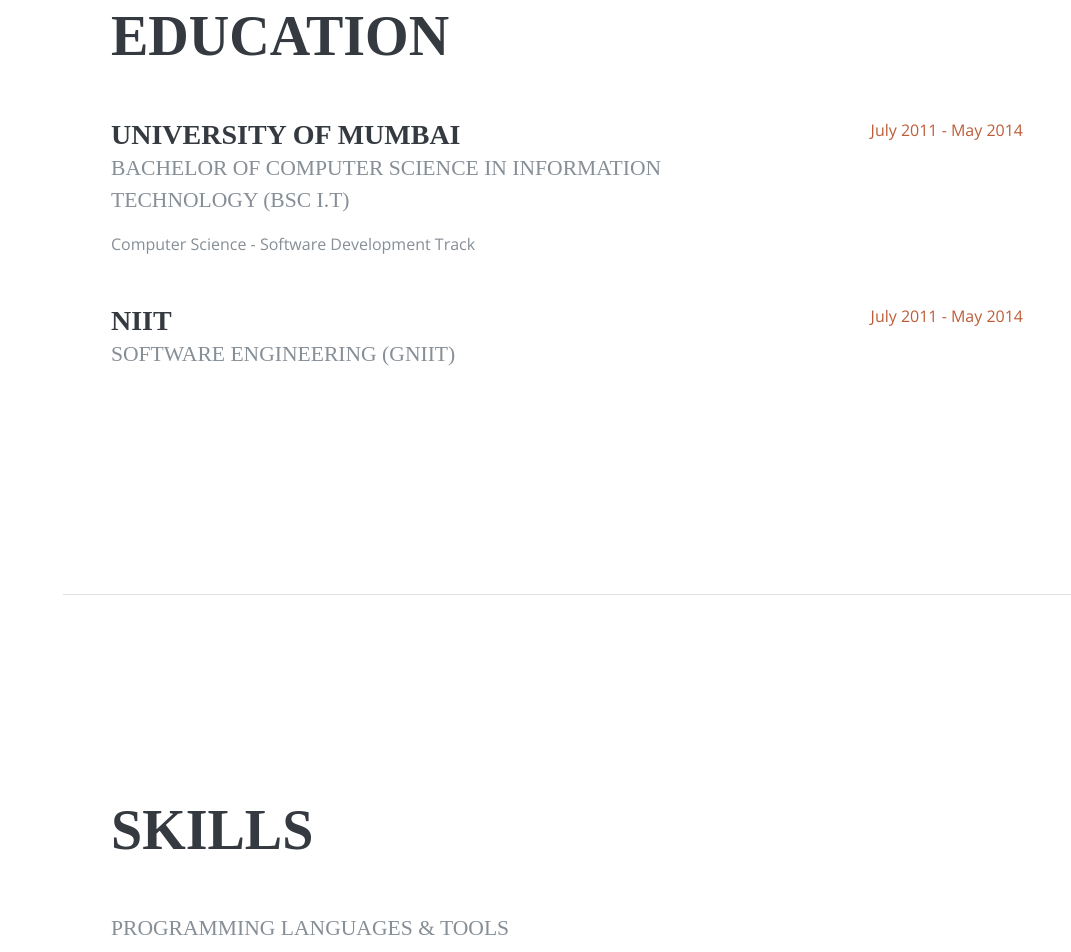
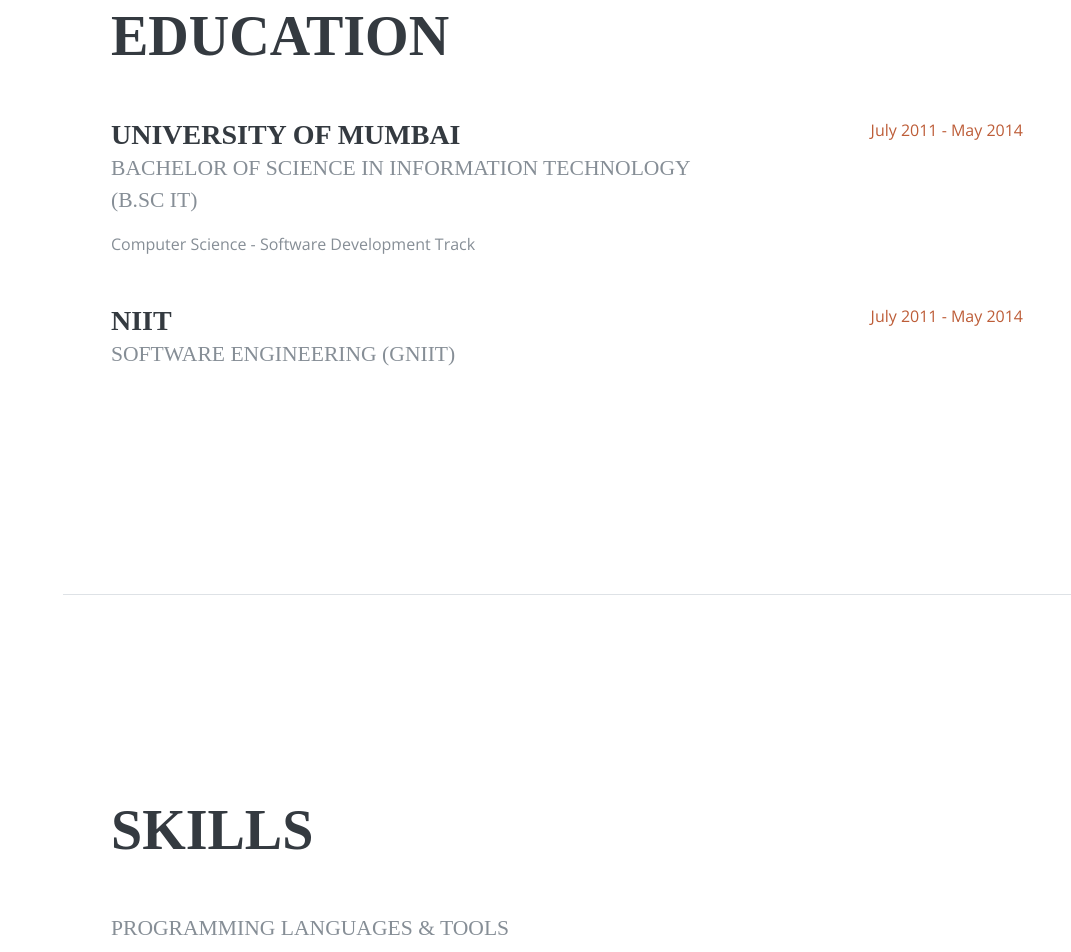
Before and after one commit to shaikhsharukh/shaikhsharukh.github.io, a plain HTML site: page index.html in a window 1280 px wide. Shown: the part 1823-2775 px from the top of the page, without its empty margins (209-1280 px from the left). Drawn offline with nearby package versions, Linux system fonts and the light colour scheme; a web font is replaced by a local one.

Commit message:
education correction

```diff
--- a/index.html
+++ b/index.html
@@ -158,7 +158,7 @@
           <div class="resume-item d-flex flex-column flex-md-row mb-5">
             <div class="resume-content mr-auto">
               <h3 class="mb-0">University of Mumbai</h3>
-              <div class="subheading mb-3">Bachelor of Computer Science in Information Technology (Bsc I.T)</div>
+              <div class="subheading mb-3">Bachelor of Science in Information Technology (B.Sc IT)</div>
               <div>Computer Science - Software Development Track</div>
             </div>
             <div class="resume-date text-md-right">
```
